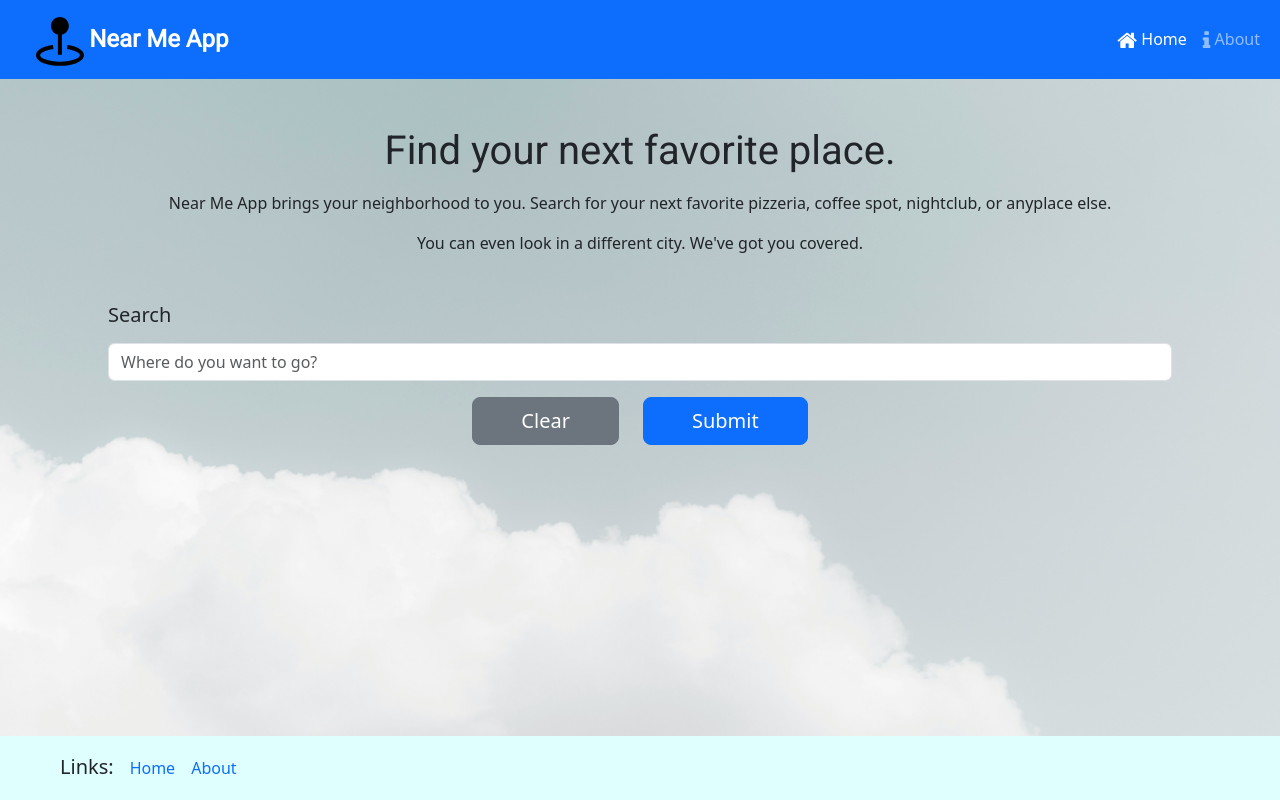
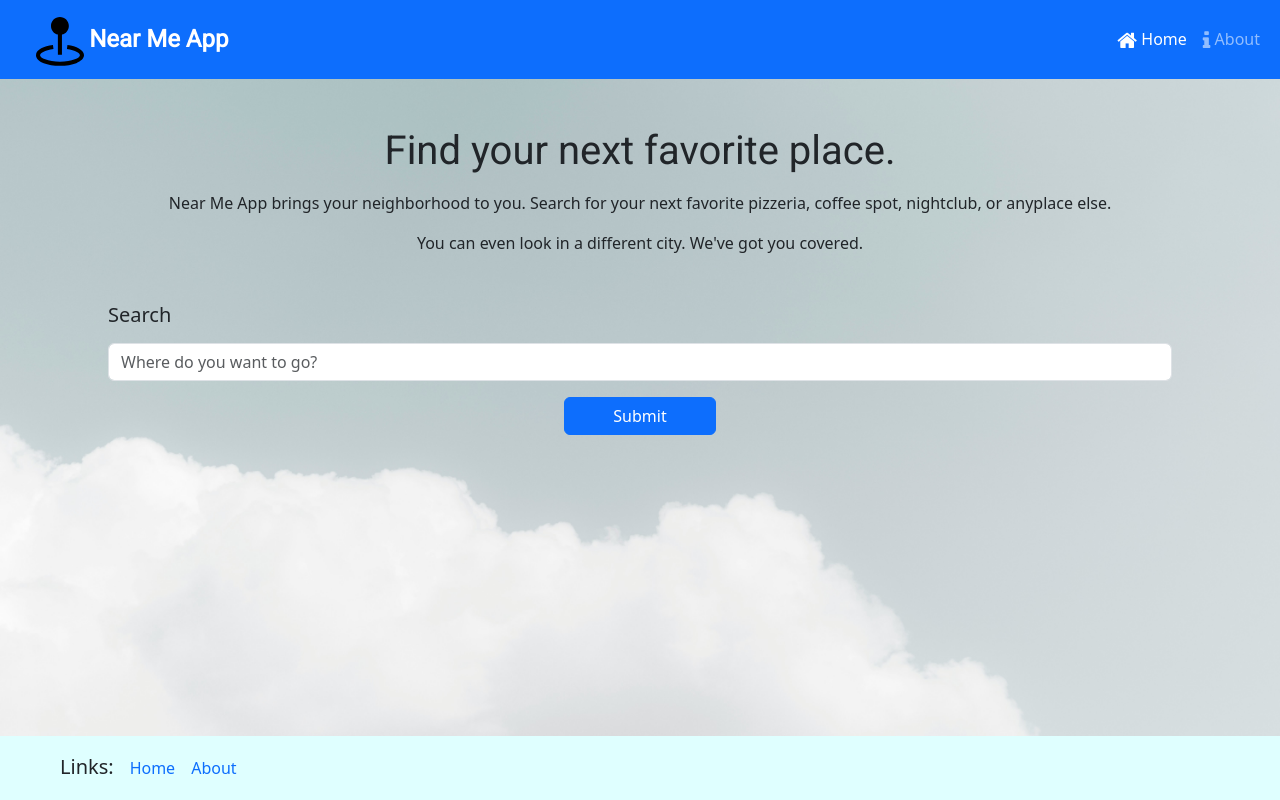
Before and after one commit to janbalangue/near-me-app, a React (Create React App) app: page / in a window 1280 px wide. Built offline with nearby package versions, Linux system fonts and the light colour scheme.

Commit message:
layout changes

```diff
--- a/src/App.css
+++ b/src/App.css
@@ -29,3 +29,17 @@ h3,
   padding-left: 3rem;
   background-color: #dfffff;
 }
+
+.searchBtn {
+  display: flex;
+  align-items: center;
+  justify-content: center;
+  height: 100%;
+}
+
+#filter {
+  display: flex;
+  align-items: center;
+  justify-content: center;
+  margin-top: 1rem;
+}
--- a/src/features/home/HomeSearchForm.js
+++ b/src/features/home/HomeSearchForm.js
@@ -1,8 +1,7 @@
-import { Row, Col, FormGroup, Button, Label } from "reactstrap";
+import { Col, FormGroup, Button, Label } from "reactstrap";
 import { Formik, Form, Field } from "formik";
 
 const HomeSearchForm = () => {
-  const rowStyle = "d-flex align-items-center justify-content-center";
   const handleSubmit = (values, { resetForm }) => {
     console.log("form values:", values);
     console.log("in JSON format:", JSON.stringify(values));
@@ -25,26 +24,17 @@ const HomeSearchForm = () => {
             />
           </Col>
         </FormGroup>
-        <FormGroup>
-          <Row className={rowStyle}>
-            <Col xs="auto">
-              <Button className="px-5" color="secondary" size="lg">
-                Clear
-              </Button>
-            </Col>
-            <Col xs="auto">
+        <div className="searchBtn">
+          {" "}
           <Button
             type="submit"
             name="submit"
-                className="px-5"
+            className="searchBtn px-5"
             color="primary"
-                size="lg"
           >
             Submit
           </Button>
-            </Col>
-          </Row>
-        </FormGroup>
+        </div>
       </Form>
     </Formik>
   );
```
Lines whose indentation alone changed are shown as unchanged.
